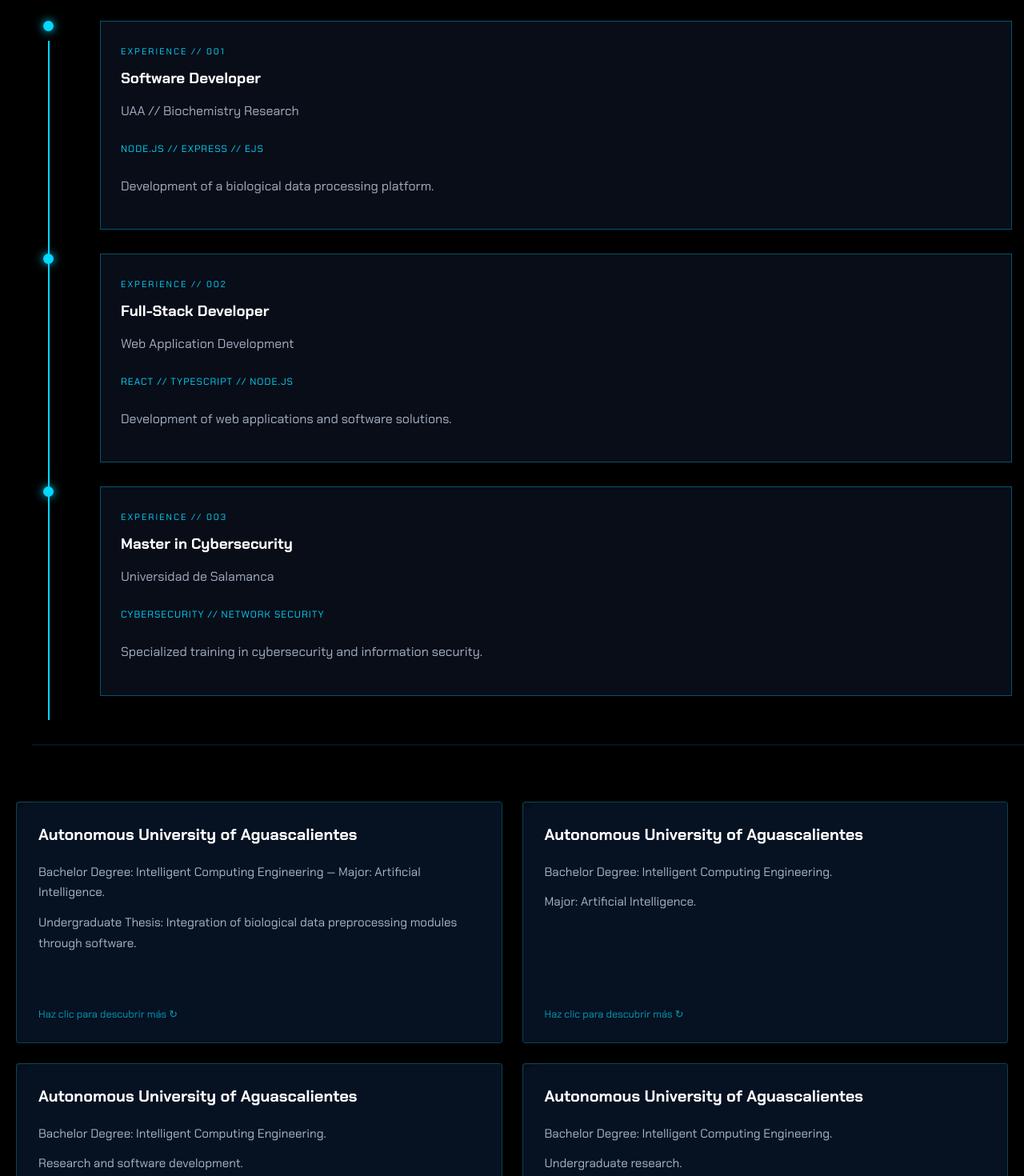
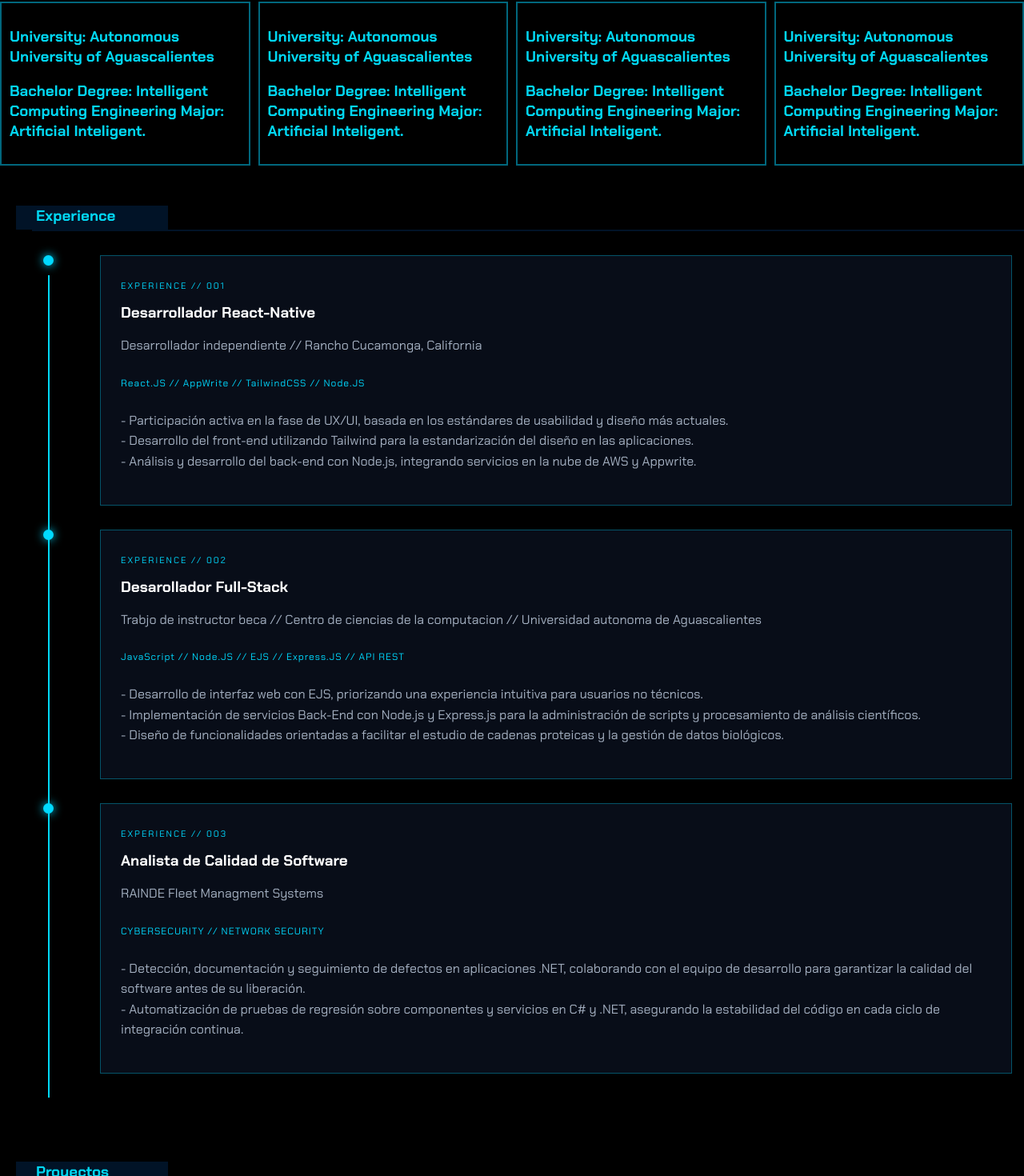
Before and after one commit to RamMG21/cyber-porfolio-rm, a React (Vite) app: page / in a window 1280 px wide. Shown: the part 1251-2721 px from the top of the page at 80% size. Built offline with nearby package versions, Linux system fonts and the light colour scheme.

Commit message:
Actalizacion de informacion en experiencia y dos nuevas secciones aun vacias

```diff
--- a/src/App.css
+++ b/src/App.css
@@ -24,6 +24,7 @@
     padding-left: 25px;
     margin-left: 20px;
     margin-top: 50px;
+
 }
 
 .simple-section h3{
--- a/src/App.tsx
+++ b/src/App.tsx
@@ -1,10 +1,11 @@
 import './App.css'
 import Menu from './components/Menu';
 import About_Me from './components/About_Me';
-import Experience from './components/experience';
+//import Experience from './components/experience';
 import Certifications from './components/certifications';
 import Projects from './components/projects';
 import Timeline from './components/Timeline';
+import Voluntariado from './components/voluntariado';
 
 
 function App() {
@@ -30,6 +31,13 @@ function App() {
   <div className="simple-line"></div>
   <About_Me />
 
+  <div className="simple-section" id="certifications">
+    <h3>Certifications</h3>
+  </div>
+
+  <div className="simple-line"></div>
+  <Certifications />
+
   <div className="simple-section" id="experience">
     <h3>Experience</h3>
   </div>
@@ -37,22 +45,36 @@ function App() {
   <div className="simple-line"></div>
   <Timeline />
 
-  <div className="simple-line"></div>
-  <Experience />
 
-  <div className="simple-section" id="certifications">
-    <h3>Certifications</h3>
-  </div>
-  <div className="simple-line"></div>
-  <Certifications />
+  {/*<div className="simple-line"></div>
+  <Experience /> */}
+
+
+
 
   <div className="simple-section" id="projects">
-    <h3>Projects</h3>
+    <h3>Proyectos</h3>
   </div>
   <div className="simple-line"></div>
   <Projects />
 
-</div>
+<div className="simple-section" id="projects">
+    <h3>Voluntariado</h3>
+  </div>
+  <div className="simple-line"></div>
+  <Voluntariado />
+
+
+  <div className="simple-section" id="projects">
+    <h3>Contacto y Redes</h3>
+  </div>
+  <div className="simple-line"></div>
+
+
+
+  </div>
+
+
 
   )
 }
--- a/src/components/Menu.tsx
+++ b/src/components/Menu.tsx
@@ -5,10 +5,10 @@ function Menu() {
   const [activeIndex, setActiveIndex] = useState(0);
 
   const menuItems = [
-    { name: 'About Me', id: 'basic-info' },
-    { name: 'Experience', id: 'experience' },
-    { name: 'Projects', id: 'projects' },
-    { name: 'Certifications', id: 'certifications' }
+    { name: 'Informacion', id: 'basic-info' },
+    { name: 'Experiencia', id: 'experience' },
+    { name: 'Proyectos', id: 'projects' },
+    { name: 'Certificaciones', id: 'certifications' }
   ];
 
   const handleNavigation = (index: number, id: string) => {
--- a/src/components/Timeline.css
+++ b/src/components/Timeline.css
@@ -5,6 +5,10 @@
   flex-direction: column;
   padding: 30px 15px;
   position: relative;
+}
+
+.timeline-description {
+  white-space: pre-line;
 }
 
 /* EVENTO */
--- a/src/components/Timeline.tsx
+++ b/src/components/Timeline.tsx
@@ -13,25 +13,26 @@ export default function Timeline() {
 
   const timelineItems: TimelineItem[] = [
     {
-      year: '2020',
-      title: 'Software Developer',
-      subtitle: 'UAA // Biochemistry Research',
-      technologies: 'NODE.JS // EXPRESS // EJS',
-      description: 'Development of a biological data processing platform.'
+      year: '2023 -> 2026',
+      title: 'Desarrollador React-Native',
+      subtitle: 'Desarrollador independiente // Rancho Cucamonga, California',
+      technologies: 'React.JS // AppWrite // TailwindCSS // Node.JS',
+      description: '- Participación activa en la fase de UX/UI, basada en los estándares de usabilidad y diseño más actuales.\n- Desarrollo del front-end utilizando Tailwind para la estandarización del diseño en las aplicaciones.\n- Análisis y desarrollo del back-end con Node.js, integrando servicios en la nube de AWS y Appwrite.'
     },
     {
-      year: '2021',
-      title: 'Full-Stack Developer',
-      subtitle: 'Web Application Development',
-      technologies: 'REACT // TYPESCRIPT // NODE.JS',
-      description: 'Development of web applications and software solutions.'
+      year: '2020 -> 2023',
+      title: 'Desarollador Full-Stack',
+      subtitle: 'Trabjo de instructor beca // Centro de ciencias de la computacion // Universidad autonoma de Aguascalientes',
+      technologies: 'JavaScript // Node.JS // EJS // Express.JS  // API REST',
+      description: '- Desarrollo de interfaz web con EJS, priorizando una experiencia intuitiva para usuarios no técnicos.\n- Implementación de servicios Back-End con Node.js y Express.js para la administración de scripts y procesamiento de análisis científicos.\n- Diseño de funcionalidades orientadas a facilitar el estudio de cadenas proteicas y la gestión de datos biológicos.'
+
     },
     {
-      year: '2026',
-      title: 'Master in Cybersecurity',
-      subtitle: 'Universidad de Salamanca',
+      year: '2017 -> 2019',
+      title: 'Analista de Calidad de Software',
+      subtitle: 'RAINDE Fleet Managment Systems',
       technologies: 'CYBERSECURITY // NETWORK SECURITY',
-      description: 'Specialized training in cybersecurity and information security.'
+      description: '- Detección, documentación y seguimiento de defectos en aplicaciones .NET, colaborando con el equipo de desarrollo para garantizar la calidad del software antes de su liberación.\n- Automatización de pruebas de regresión sobre componentes y servicios en C# y .NET, asegurando la estabilidad del código en cada ciclo de integración continua.'
     }
   ];
 
@@ -59,7 +60,7 @@ export default function Timeline() {
               {item.technologies}
             </span>
 
-            <p>{item.description}</p>
+            <p className="timeline-description">{item.description}</p>
           </div>
 
         </article>
--- /dev/null
+++ b/src/components/voluntariado.css
@@ -0,0 +1,114 @@
+ .info1{
+    background: #061122;
+    color: white;
+    width: 50%;
+    height: 300px;
+    padding: 0 20px;
+    align-items: center;
+    font-weight: 500;
+    clip-path: polygon(10px 0%, 100% 0%, 100% 100%, 0% 100%, 0% 10px);
+    margin-left: -1px; /* elimina líneas entre tabs */
+    margin-left: 50px;
+
+}
+
+.container{
+    display: grid;
+    grid-template-columns: 1fr 1fr; /* Dos columnas iguales */
+    grid-template-rows: 100px 100px;    /* Dos filas (solo para la segunda columna) */
+    gap: 10px; /* Espacio entre las secciones */
+    padding: 20px;
+    padding-left: 5%;
+}
+
+.seccion1 {
+    display: inline-block;
+    grid-column: 1;  /* Columna izquierda */
+    grid-row: 1 / span 2; /* Ocupar ambas filas en la primera columna */
+    height: 100%;
+    background: #02d7f2ed;
+    clip-path: polygon(10px 0%, 100% 0%, 100% 100%, 0% 100%, 0% 10px);
+}
+
+.seccion1 p{
+    color: #061122;
+}
+
+.seccion2 {
+    display: inline-block;
+    border-style: solid;
+    border-width: 2px;
+    border-color: #01677d;
+}
+
+.seccion3 {
+    display: inline-block;
+    border-style: solid;
+    border-width: 2px;
+    border-color: #01677d;
+}
+
+.seccion4 {
+    display: inline-block;
+    width: 100%;
+    border-style: solid;
+    border-width: 2px;
+    border-color: #01677d;
+}
+
+
+ .fila {
+      display: flex;
+      gap: 10px;
+    }
+
+    .seccion_1 {
+      flex: 2;
+      margin-left: 20px;
+      padding: 10px;
+      background: #02d7f2ed;
+      clip-path: polygon(10px 0%, 100% 0%, 100% 100%, 0% 100%, 0% 10px);
+    }
+
+    .seccion_1 h3 {
+      color: #011327;
+    }
+
+    .seccion-dos {
+      display: flex;
+      flex-direction: column; /* Para que los hijos se apilen en renglones */
+      gap: 10px;
+      background-color: transparent; /* Para que cada renglón tenga su color */
+    }
+
+    .subseccion_1 {
+      flex: 1;
+      padding: 10px;
+      border-style: solid;
+      border-width: 2px;
+      border-color: #01677d;
+    }
+
+     .subseccion_1 h3 {
+         color: #02d7f2;
+    }
+
+    .subseccion_2 {
+      flex: 1;
+      padding: 10px;
+      border-style: solid;
+      border-width: 2px;
+      border-color: #01677d;
+    }
+
+     .seccion_3 {
+      flex: 1;
+      padding: 10px;
+      background: #011327;
+      margin-right: 20px;
+      clip-path: polygon(10px 0%, 100% 0%, 100% 100%, 0% 100%, 0% 10px);
+    }
+
+     .seccion_3 h3 {
+      color: #02d7f2;
+    }
--- /dev/null
+++ b/src/components/voluntariado.tsx
@@ -0,0 +1,29 @@
+import './voluntariado.css';
+const Voluntariado = () => {
+  return (
+
+    <div className="fila">
+    <div className="seccion_1">
+      <h3>-----</h3>
+      <h3> Bachelor Degree: Intelligent Computing Engineering
+          Major: Artificial Inteligent.</h3>
+      <h3>Undergraduate Thesis: on “Integration of biological data preprocessing modules through software”.</h3></div>
+
+    <div className="seccion seccion-dos">
+      <div className="subseccion_1"><h3>University: Autonomous University of Aguascalientes</h3>
+      <h3> Bachelor Degree: Intelligent Computing Engineering
+          Major: Artificial Inteligent.</h3></div>
+      <div className="subseccion_2">Renglón 2</div>
+    </div>
+
+    <div className="seccion_3">
+      <h3>University: Autonomous University of Aguascalientes</h3>
+      <h3> Bachelor Degree: Intelligent Computing Engineering
+          Major: Artificial Inteligent.</h3>
+      <h3>Undergraduate Thesis: on “Integration of biological data preprocessing modules through software”.</h3>
+    </div>
+    </div>
+  )
+}
+
+export default Voluntariado;
--- a/src/index.css
+++ b/src/index.css
@@ -1,4 +1,13 @@
 @import url('https://fonts.googleapis.com/css2?family=Chakra+Petch:ital,wght@0,300;0,400;0,500;0,600;0,700;1,300;1,400;1,500;1,600;1,700&family=Poppins:ital,wght@0,100;0,200;0,300;0,400;0,500;0,600;0,700;0,800;0,900;1,100;1,200;1,300;1,400;1,500;1,600;1,700;1,800;1,900&display=swap');
+
+* {
+  box-sizing: border-box;
+}
+
+html, body, #root {
+  max-width: 100%;
+  overflow-x: clip;
+}
 
 :root {
   background-color: #000000;
```
